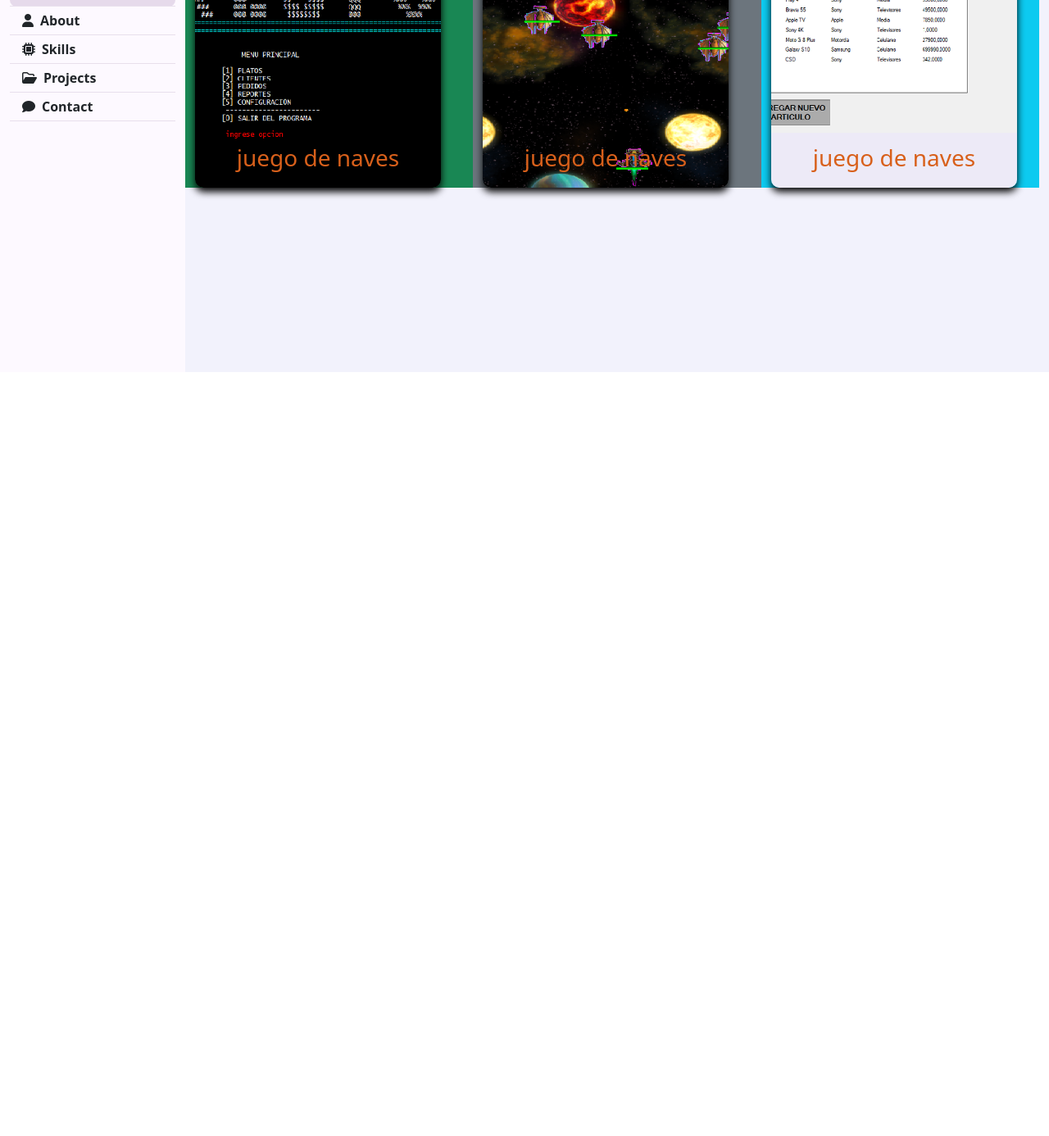
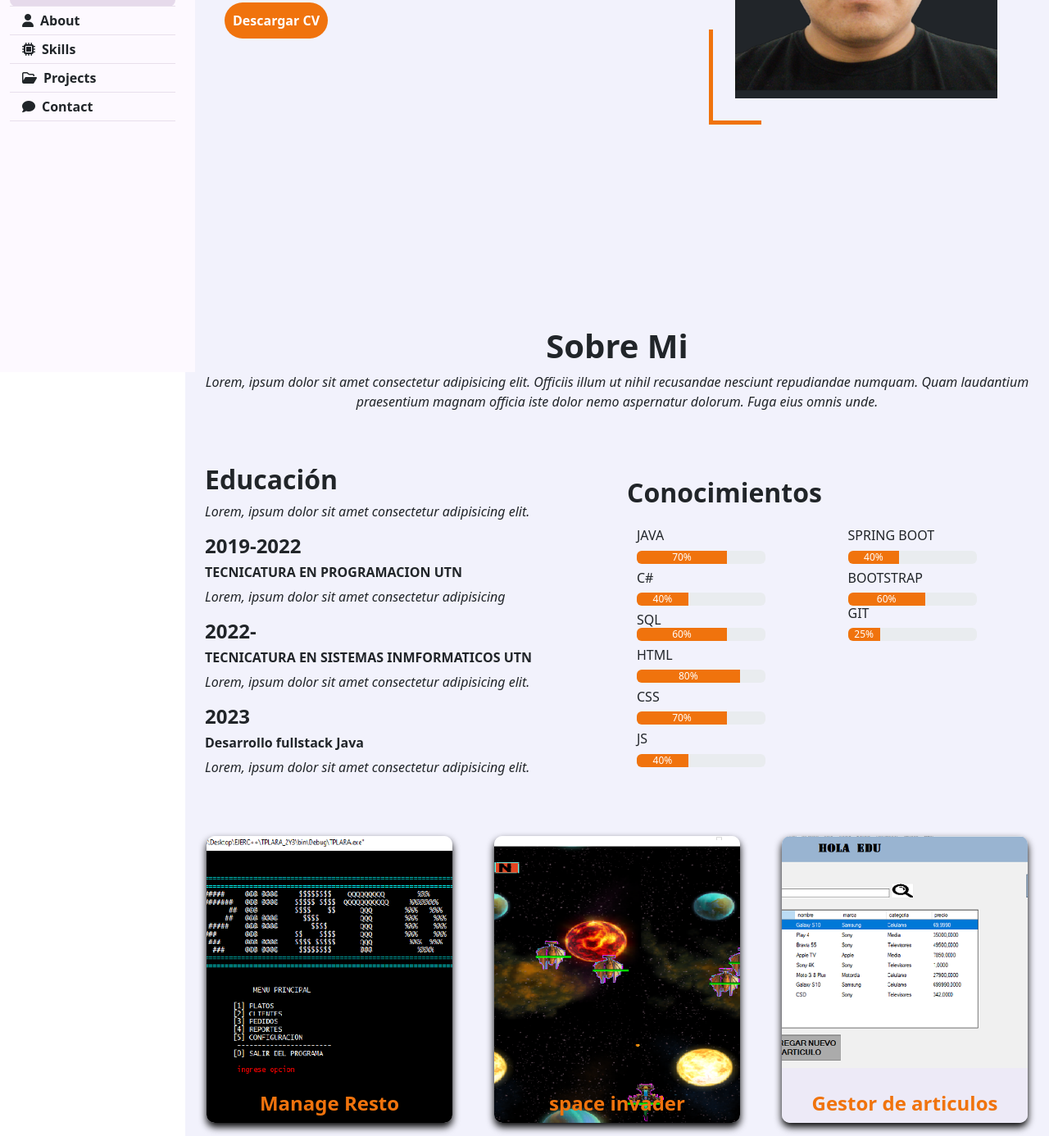
Before and after one commit to edu-salcedo/MI-Portafolio, a plain HTML site: page index.html in a window 1280 px wide. Shown: the part 346-1732 px from the top of the page at 82% size. Before the commit the page ends 800 px from the top, so only its background shows below. Drawn offline with Linux system fonts and the light colour scheme.

Commit message:
animaciones a los card de proyectos

```diff
--- a/css/style.css
+++ b/css/style.css
@@ -36,8 +36,11 @@ body{
 
 #side-nav{
     background: var(--bg-black-100);
+    position: sticky;
+    top: 0;
     max-width: 250px;
     min-width: 250px;
+    max-height: 100vh;
 }
 
 .sidebar .header-box h1::before{
@@ -87,6 +90,10 @@ body{
 
 
 /* seccion home */
+.home{
+    min-height: 90vh;
+    padding-top: 5rem ;
+}
 
 .Myname{
    color: var(--skin-color);
@@ -163,19 +170,21 @@ body{
     object-fit:cover
 
 }
-.mycard .front h3{
+.mycard .front h4{
     position: absolute;
     bottom:0;
     width: 100%;
-    height:45px;
-    color: rgb(216, 96, 27);
+    height:30px;
+    color: var(--skin-color);
+    text-align: center;
+    font-weight: 700;
 
-    text-align: center;
 }
 
 .mycard .back{
     transform: perspective(600px) rotatey(180deg);
-    background: rgb(0,0,0,.4);
+    background: rgba(146, 161, 146, 0.4);
+    padding: 1rem;
 
 }
 
@@ -183,16 +192,21 @@ body{
     border-top: solid 1px #c5bdbd;
     height: 50px;
     line-height: 60px;
+
+    text-align: center;
 }
 .mycard .back .link a{
+
     color: rgb(10, 27, 27);
+
 }
 
-mycard .back h3{
-    font-size: 30px;
-    margin-top:20px;
-    letter-spacing: 2px;
-    color: blue;
+.mycard .back h4{
+    margin-top: 2rem;
+    font-weight: 700;
+    text-align: center;
+    color: rgb(57, 57, 71);
+
 }
 
 .mycard .back p{
--- a/index.html
+++ b/index.html
@@ -18,7 +18,7 @@
      <!-- main container-->
      <div class=" d-flex position-relative">
         <!-- navbar lateral -->
-        <div class="sidebar row justify-content-centerbg-warning" id="side-nav">
+        <div class="sidebar row justify-content-centerbg-warning " id="side-nav">
             <div class="header-box d-flex ">
                 <h1 class="fs-4 m-auto logo "> <span class="">E</span>duS</h1>
                 <div class="d">
@@ -34,13 +34,14 @@
             </ul>
         </div>
         <!-- seccion principal -->
+        <div class="">
               <div class="position-absolute end-0">
                 <button class="d-md-none btn open-btn me-2">
                     <i class="fa-solid fa-bars "></i>
                   </button>
               </div>
-        <div class="content d-flex align-items-center">
-              <section class="home hidden">
+              <div class="content ">
+                  <section class=" home">
                 <div class="px-5">
                     <div class="row  align-items-center pe-5 ">
                         <div class="home-info col col-sm-12  col-md-6 col-lg-8 ">
@@ -144,7 +145,7 @@
                   </section>
                   <!-- seccion sobre mi-->
 
-              <section class="p-2 hidden">
+                  <section class="p-2 about ">
                 <div class="text-center p-3">
                     <h1 class="about fw-bold">Sobre Mi  </h1>
                     <P class="fst-italic">Lorem, ipsum dolor sit amet consectetur adipisicing elit. Officiis illum ut nihil recusandae
@@ -250,55 +251,59 @@
                   </section>
                     <!-- seccion proyectos-->
                   <section class="container">
-                <div class="w-100 bg-info">
-                    <div class="row row-cols-1 row-cols-sm-2 row-cols-md-3">
-                        <div class="col bg-success">
-                           <div class="mycard">
+                <div class="w-100 ">
+                    <div class="row row-cols-1 row-cols-sm-2 row-cols-md-2 row-cols-lg-3">
+                        <div class="col py-3 ">
+                           <div class="mycard m-auto">
                               <div class="face front">
-                                 <img src="img/resto.png" alt="">
-                                 <h3>juego de naves</h3>
+                                 <img src="img/resto.png
+                                 " alt="">
+                                 <h4>Manage Resto</h4>
                               </div>
                               <div class="face back">
-                                 <h3>juego de naves</h3>
+                                 <h4>Manage resto</h4>
                                  <p class="algo">
-                                    Lorem ipsum, dolor sit aam minima sint porro. Nemo quisquam tempore hic.
+                                  Aplicacion de consola uno de mis primeros trabajos para administrar un retaurante.
+                                  Hecho con el lenguaje c++..
                                  </p>
                                  <div class="link">
-                                    <a href="#">details</a>
+                                    <a href="#">ver repositorio</a>
                                  </div>
                               </div>
                           </div>
                         </div>
-                        <div class="col bg-secondary">
-                            <div class="mycard">
+                        <div class="col  py-3">
+                            <div class="mycard m-auto">
                                <div class="face front">
                                   <img src="img/space.png" alt="">
-                                  <h3>juego de naves</h3>
+                                  <h4>space invader</h4>
                                 </div>
                                 <div class="face back">
-                                   <h3>juego de naves</h3>
+                                   <h4>juego de naves</h4>
                                    <p class="algo">
-                                      Lorem ipsum, dolor sit aam minima sint porro. Nemo quisquam tempore hic.
+                                      Proyecto video juego hecho con la libreria allegro, con el lenguaje c++ y base de datos sql.
                                     </p>
                                     <div class="link">
-                                       <a href="#">details</a>
+                                       <a href="#">ver repositorio</a>
                                     </div>
                                  </div>
                              </div>
                        </div>
-                        <div class="col">
-                          <div class="mycard">
+                        <div class="col py-3">
+                          <div class="mycard m-auto">
                             <div class="face front">
                                <img src="img/gestor.png" alt="">
-                               <h3>juego de naves</h3>
+                               <h4>Gestor de articulos</h4>
                              </div>
-                             <div class="face back">
-                                <h3>juego de naves</h3>
+                             <div class="face back ">
+                                <h4>Gestor de articulos</h4>
                                 <p class="algo">
-                                   Lorem ipsum, dolor sit aam minima sint porro. Nemo quisquam tempore hic.
+                                   Aplicacion de escritorio para administrar una tienda de articulos electronicos.
+                                   Hecho con el lenguaje c# y base de datos SQL.
+
                                  </p>
                                  <div class="link">
-                                    <a href="#">details</a>
+                                    <a href="#" class="m-auto">ver repositorio</a>
                                  </div>
                               </div>
                           </div>
@@ -309,6 +314,7 @@
                 </div>
                   </section>
               </div>
+        </div>
 
      </div>
     <script src="JS/index.js"></script>
```
Lines whose indentation alone changed are shown as unchanged.
